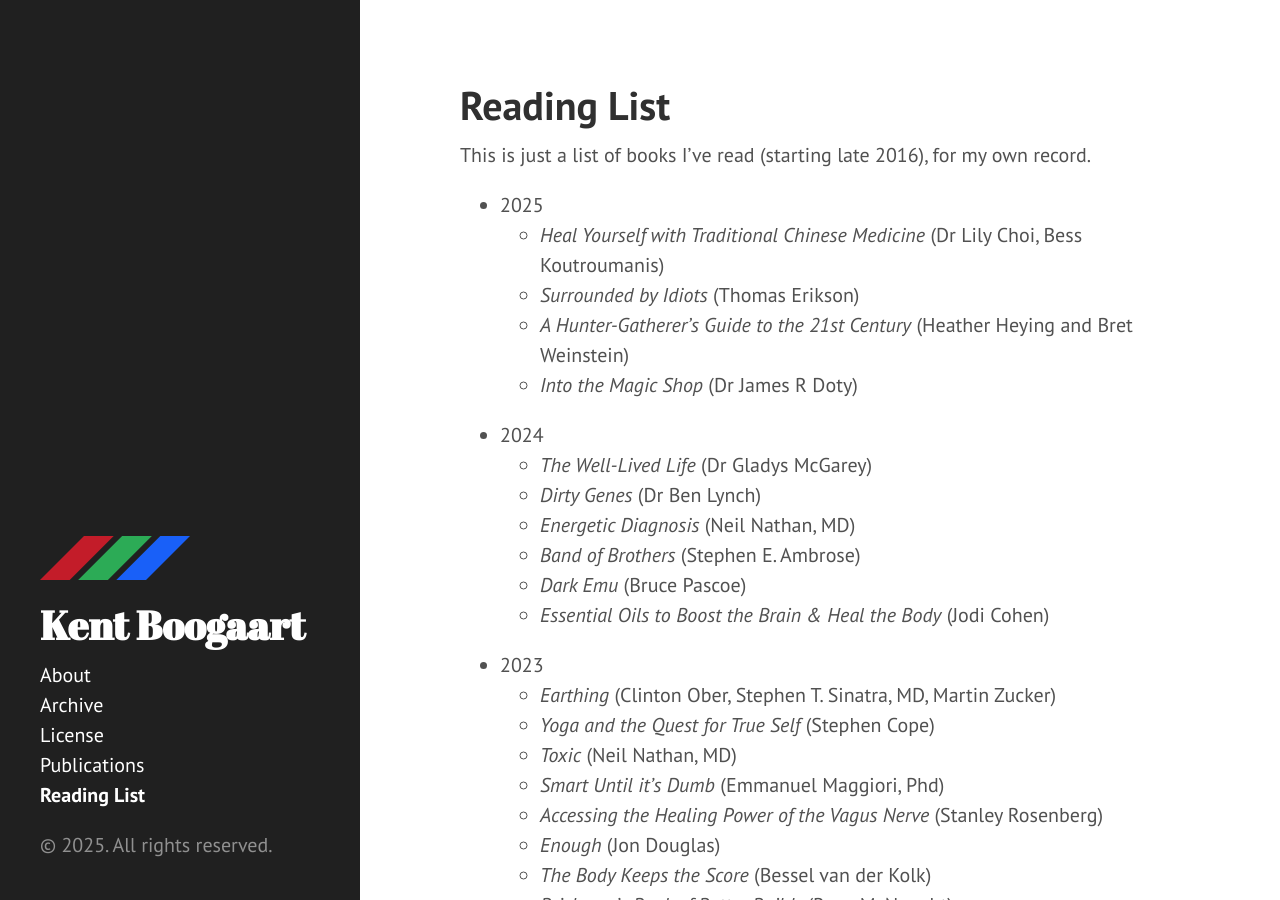
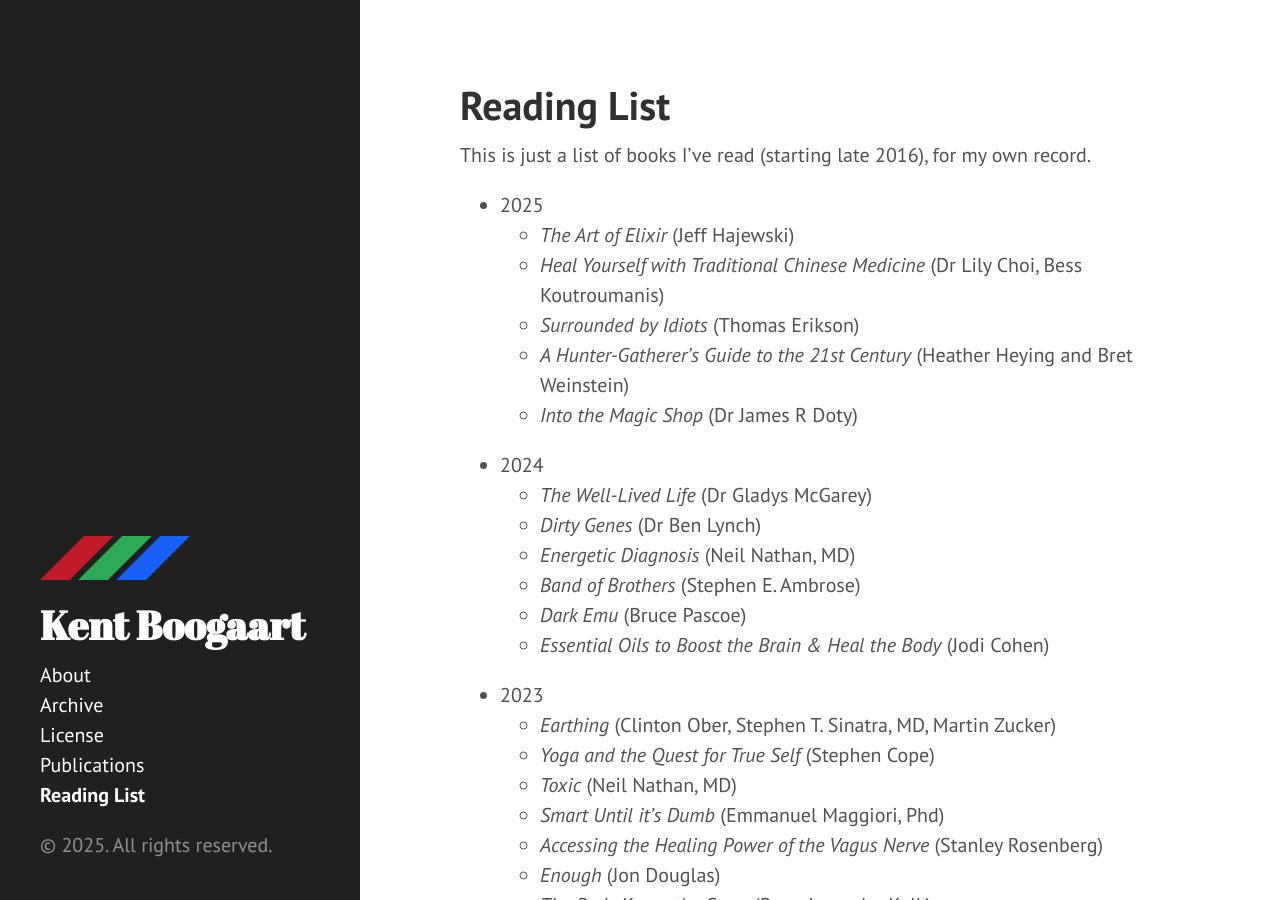
Before and after one commit to kentcb/kentcb.github.io, a Jekyll site: the page built from reading-list.md, in a window 1280 px wide and 900 px high. Built offline with Jekyll 4.4.1, drawn with Linux system fonts in a browser that asks for light colours; nearby versions of some CDN libraries.

Commit message:
Add The Art of Elixir

```diff
--- a/reading-list.md
+++ b/reading-list.md
@@ -6,6 +6,7 @@ sidebar: true
 This is just a list of books I've read (starting late 2016), for my own record.
 
 * 2025
+    * _The Art of Elixir_ (Jeff Hajewski)
     * _Heal Yourself with Traditional Chinese Medicine_ (Dr Lily Choi, Bess Koutroumanis)
     * _Surrounded by Idiots_ (Thomas Erikson)
     * _A Hunter-Gatherer's Guide to the 21st Century_ (Heather Heying and Bret Weinstein)
```
